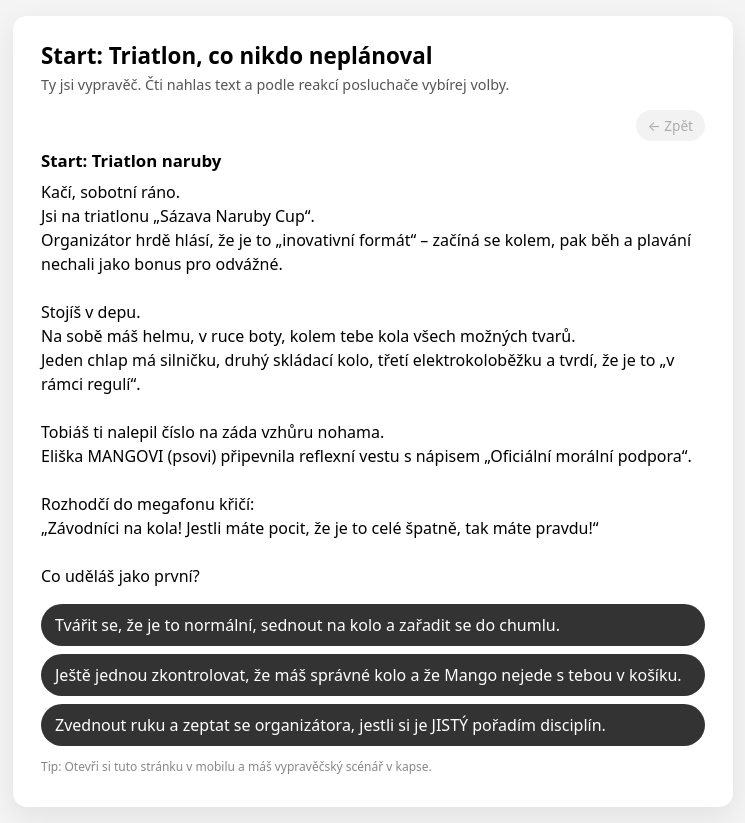
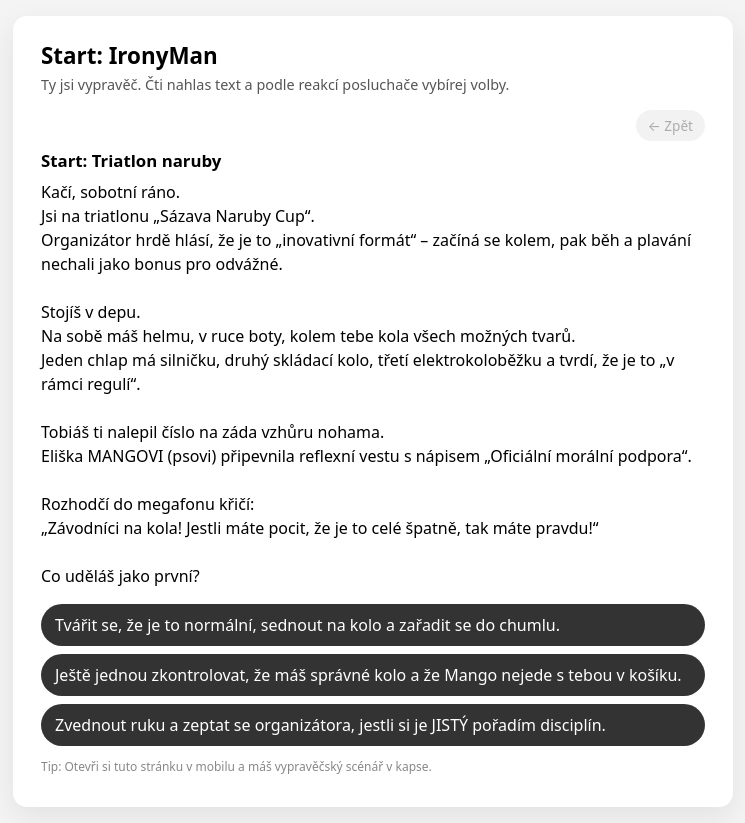
Before and after one commit to nekwajz/Ka-ka-triatlon, a plain HTML site: page index.html in a window 1280 px wide. Shown: the whole page, without its empty margins (267-1012 px from the left). Drawn offline with Linux system fonts and the light colour scheme.

Commit message:
index.html

```diff
--- a/index.html
+++ b/index.html
@@ -3,12 +3,12 @@
 <head>
   <meta charset="UTF-8" />
   <meta name="viewport" content="width=device-width, initial-scale=1" />
-  <title>Start: Triatlon, co nikdo neplánoval</title>
+  <title>Start: IronyMan</title>
   <link rel="stylesheet" href="style.css" />
 </head>
 <body>
   <main class="app">
-    <h1>Start: Triatlon, co nikdo neplánoval</h1>
+    <h1>Start: IronyMan</h1>
     <p class="subtitle">
       Ty jsi vypravěč. Čti nahlas text a podle reakcí posluchače vybírej volby.
     </p>
```
